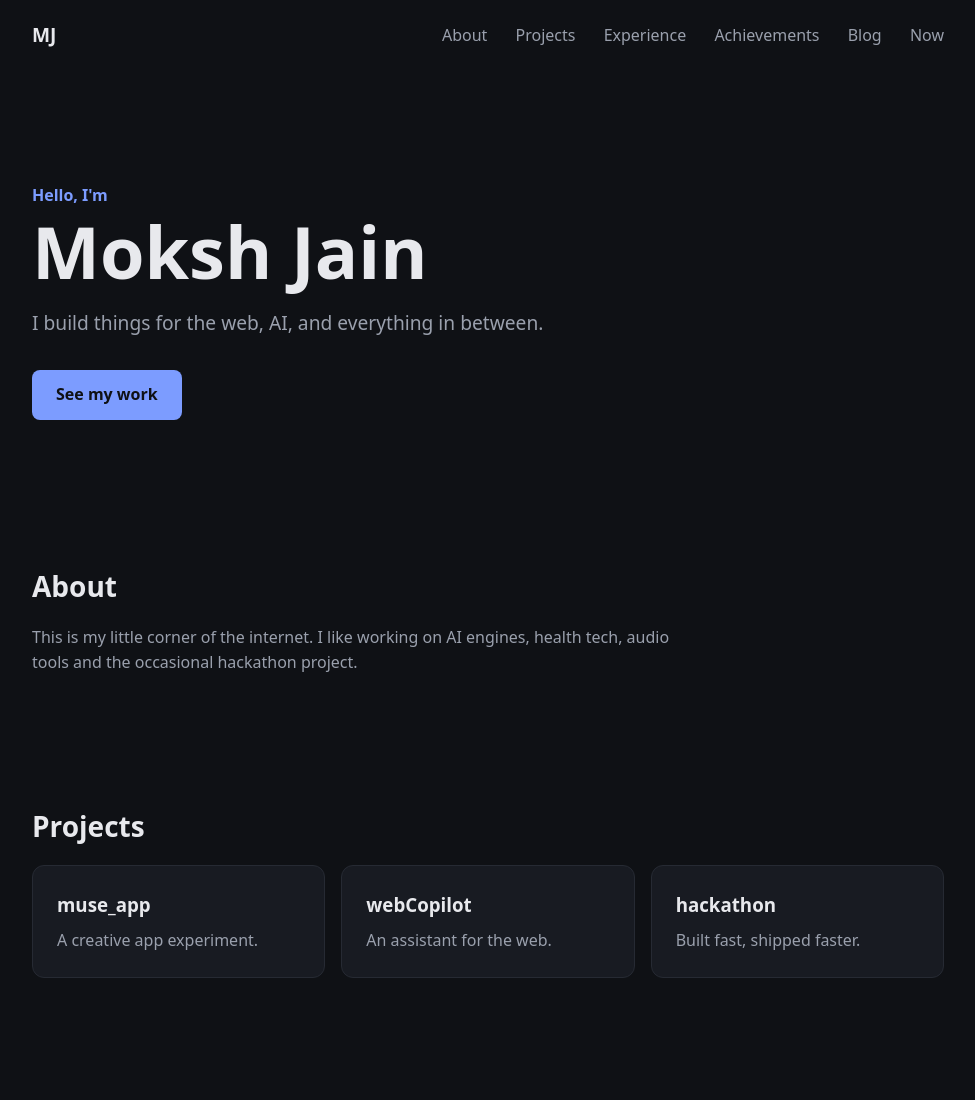
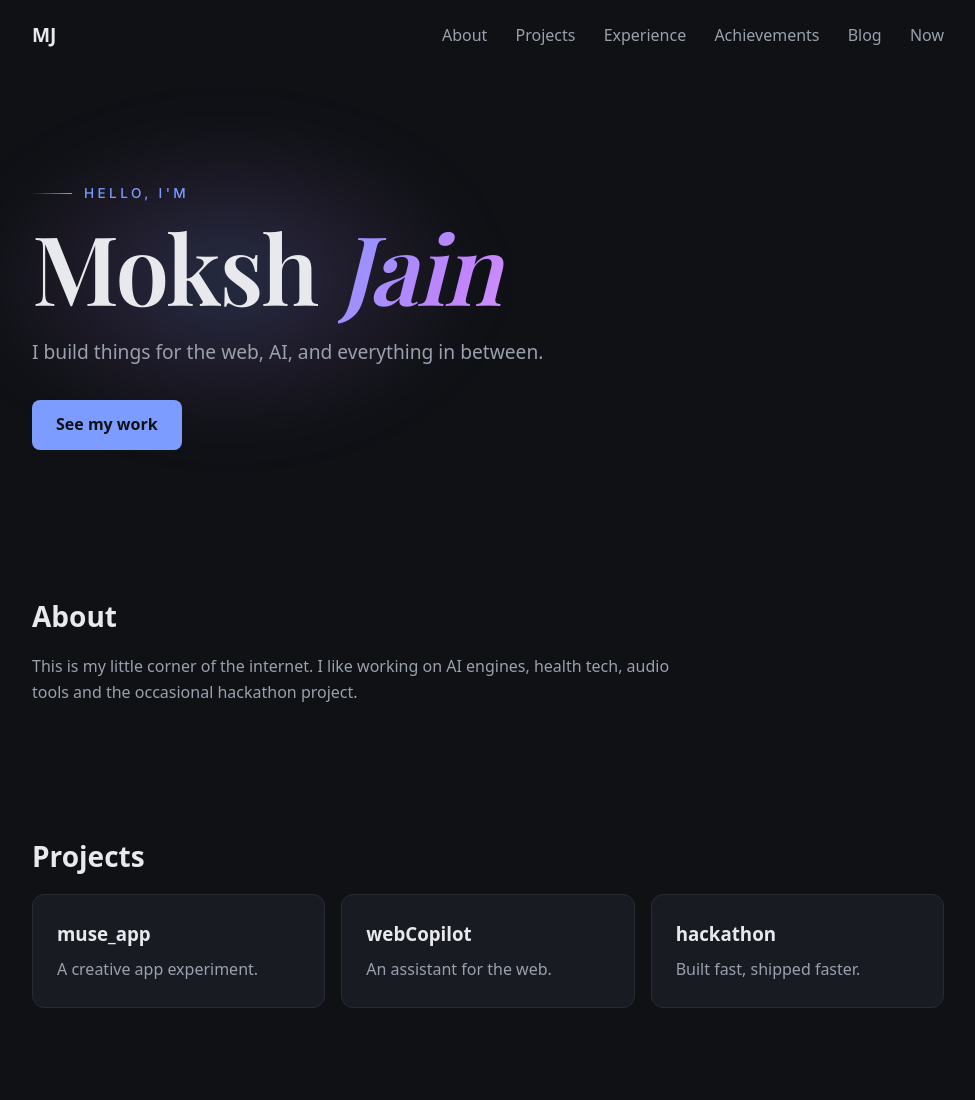
Before and after one commit to mokshjain-cmd/mokshjain-cmd.github.io, a plain HTML site: page index.html in a window 1280 px wide. Shown: the top 1100 px of the page, without its empty margins (152-1127 px from the left). Drawn offline with nearby package versions, Linux system fonts and the light colour scheme; a web font is replaced by a local one.

Commit message:
Restyle hero heading: serif display font, gradient name, glow
Co-Authored-By: Claude Opus 5.5 <noreply@anthropic.com>
Claude-Session: https://claude.ai/code/session_013w5Ak5h66sHYEknP813drr

```diff
--- a/index.html
+++ b/index.html
@@ -5,6 +5,9 @@
   <meta name="viewport" content="width=device-width, initial-scale=1.0" />
   <title>Moksh Jain</title>
   <meta name="description" content="Personal site of Moksh Jain" />
+  <link rel="preconnect" href="https://fonts.googleapis.com" />
+  <link rel="preconnect" href="https://fonts.gstatic.com" crossorigin />
+  <link href="https://fonts.googleapis.com/css2?family=Playfair+Display:ital,wght@0,600;1,500&family=Inter:wght@400;500;600&display=swap" rel="stylesheet" />
   <link rel="stylesheet" href="style.css" />
 </head>
 <body>
@@ -22,8 +25,8 @@
 
   <main>
     <section class="hero">
-      <p class="eyebrow">Hello, I'm</p>
-      <h1>Moksh Jain</h1>
+      <p class="eyebrow"><span class="eyebrow-line"></span>Hello, I'm</p>
+      <h1><span class="name-first">Moksh</span> <em class="name-last">Jain</em></h1>
       <p class="tagline">I build things for the web, AI, and everything in between.</p>
       <a class="btn" href="#projects">See my work</a>
     </section>
--- a/style.css
+++ b/style.css
@@ -35,9 +35,68 @@ main { max-width: 960px; margin: 0 auto; padding: 0 1.5rem; }
 
 section { padding: 4rem 0; }
 
-.hero { padding: 7rem 0 5rem; }
-.eyebrow { color: var(--accent); font-weight: 600; }
-.hero h1 { font-size: clamp(2.5rem, 7vw, 4.5rem); line-height: 1.1; margin: 0.25rem 0 1rem; }
+.hero { position: relative; padding: 7rem 0 5rem; }
+.hero::before {
+  content: "";
+  position: absolute;
+  z-index: -1;
+  top: 3rem;
+  left: -4rem;
+  width: min(520px, 90vw);
+  height: 320px;
+  background: radial-gradient(closest-side, rgba(124, 156, 255, 0.22), rgba(192, 132, 252, 0.10), transparent);
+  filter: blur(30px);
+  pointer-events: none;
+}
+.eyebrow {
+  display: flex;
+  align-items: center;
+  gap: 0.75rem;
+  color: var(--accent);
+  font-family: "Inter", system-ui, sans-serif;
+  font-weight: 500;
+  font-size: 0.85rem;
+  letter-spacing: 0.25em;
+  text-transform: uppercase;
+}
+.eyebrow-line {
+  display: inline-block;
+  width: 2.5rem;
+  height: 1px;
+  background: linear-gradient(90deg, transparent, var(--accent));
+}
+.hero h1 {
+  font-family: "Playfair Display", Georgia, serif;
+  font-weight: 600;
+  font-size: clamp(3rem, 9vw, 6rem);
+  line-height: 1.05;
+  letter-spacing: -0.02em;
+  margin: 0.75rem 0 1.25rem;
+  animation: rise 0.9s cubic-bezier(0.2, 0.7, 0.2, 1) both;
+}
+.hero h1 .name-first { color: var(--text); }
+.hero h1 .name-last {
+  font-style: italic;
+  font-weight: 500;
+  background: linear-gradient(120deg, #7c9cff 0%, #c084fc 50%, #f0abfc 100%);
+  background-size: 200% auto;
+  -webkit-background-clip: text;
+  background-clip: text;
+  color: transparent;
+  animation: shimmer 6s ease-in-out infinite;
+  padding-right: 0.08em;
+}
+@keyframes rise {
+  from { opacity: 0; transform: translateY(16px); }
+  to { opacity: 1; transform: none; }
+}
+@keyframes shimmer {
+  0%, 100% { background-position: 0% center; }
+  50% { background-position: 100% center; }
+}
+@media (prefers-reduced-motion: reduce) {
+  .hero h1, .hero h1 .name-last { animation: none; }
+}
 .tagline { color: var(--muted); font-size: 1.2rem; max-width: 36rem; margin-bottom: 2rem; }
 
 .btn {
```
